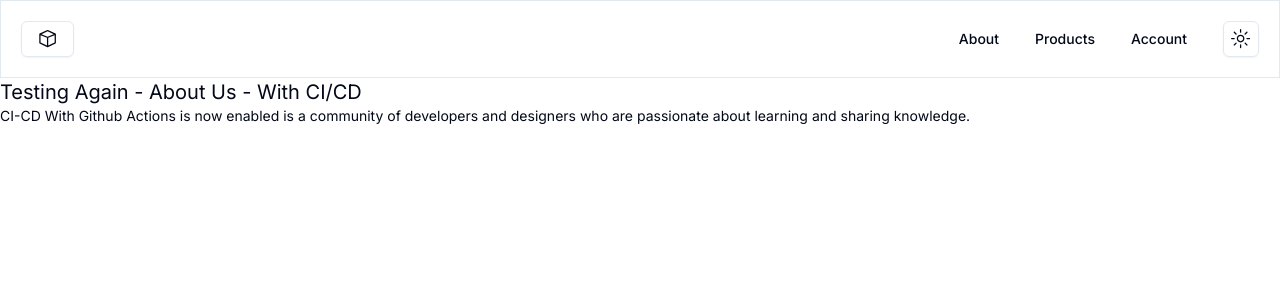
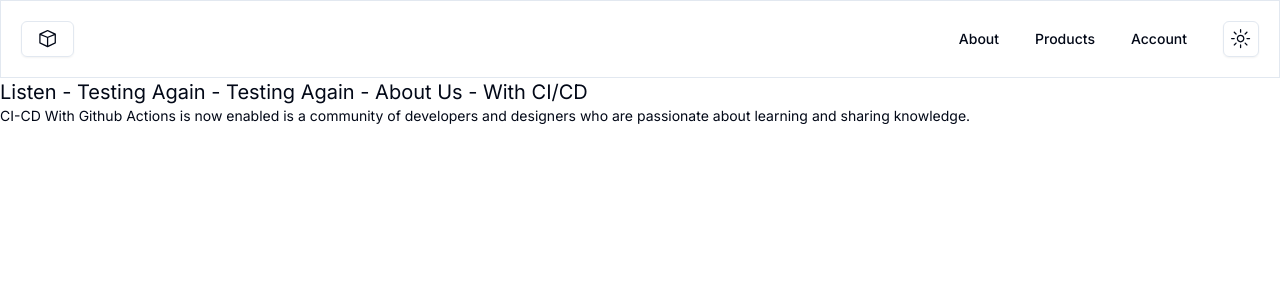
Before and after one commit to TxC-app/txc-next-app, a Next.js app: page /about in a window 1280 px wide. Shown: the top 300 px of the page. Built offline with nearby package versions, Linux system fonts and the light colour scheme.

Commit message:
Added lines to About us page

```diff
--- a/app/about/page.tsx
+++ b/app/about/page.tsx
@@ -10,7 +10,9 @@
 export default function About() {
   return (
     <main>
-      <h1 className="text-xl">Testing Again - About Us - With CI/CD</h1>
+      <h1 className="text-xl">
+        Listen - Testing Again - Testing Again - About Us - With CI/CD
+      </h1>
       <p className="text-sm">
         CI-CD With Github Actions is now enabled is a community of developers
         and designers who are passionate about learning and sharing knowledge.
```
